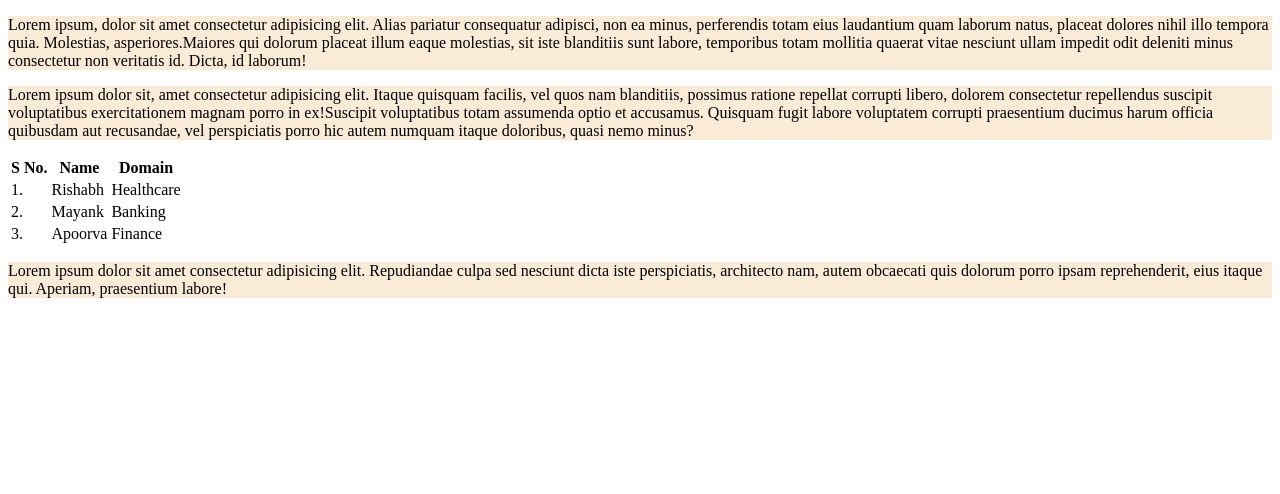
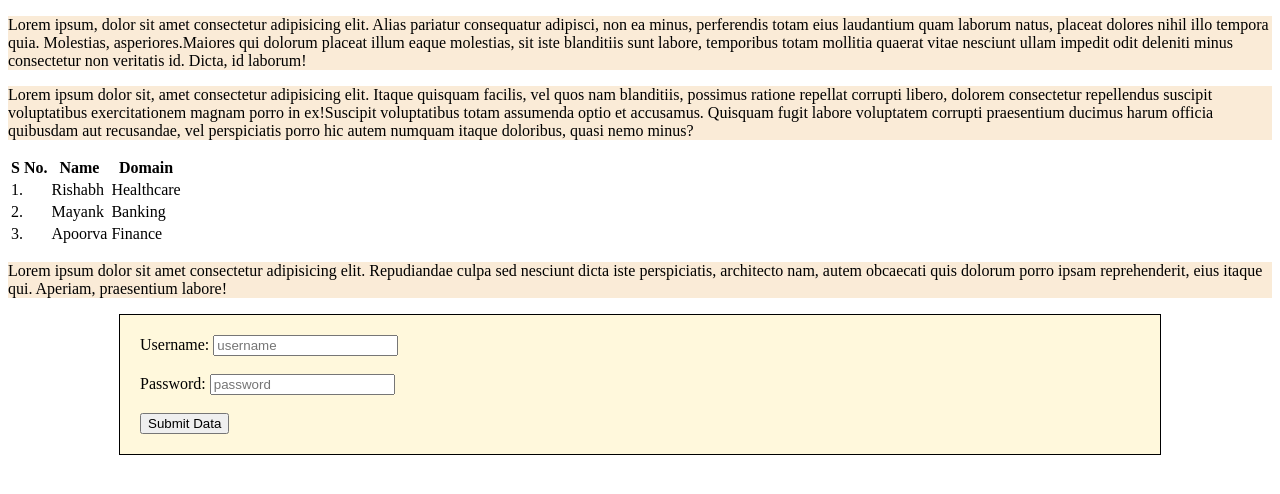
Before and after one commit to rishabh41/project-istool, a plain HTML site: page index.html in a window 1280 px wide. Drawn offline with Linux system fonts and the light colour scheme.

Commit message:
Added details form and its styling

```diff
--- a/index.html
+++ b/index.html
@@ -54,6 +54,19 @@
         iste perspiciatis, architecto nam, autem obcaecati quis dolorum porro ipsam reprehenderit, eius
         itaque qui. Aperiam, praesentium labore!
     </p>
+    <form action="https://www.google.com" method="GET">
+        <div>
+            <label for="username">Username:</label>
+            <input type="text" id="username" placeholder="username">
+        </div>
+        <br>
+        <div>
+            <label for="password">Password:</label>
+            <input type="password" placeholder="password">
+        </div>
+        <br>
+        <button type="submit">Submit Data</button>
+    </form>
 
 </body>
 </html>
--- a/styles.css
+++ b/styles.css
@@ -1,3 +1,10 @@
 p {
     background-color: antiquewhite;
 }
+form {
+    width: 1000px;
+    border: 1px solid black;
+    background-color: cornsilk;
+    padding: 20px;
+    margin: auto;
+}
```
